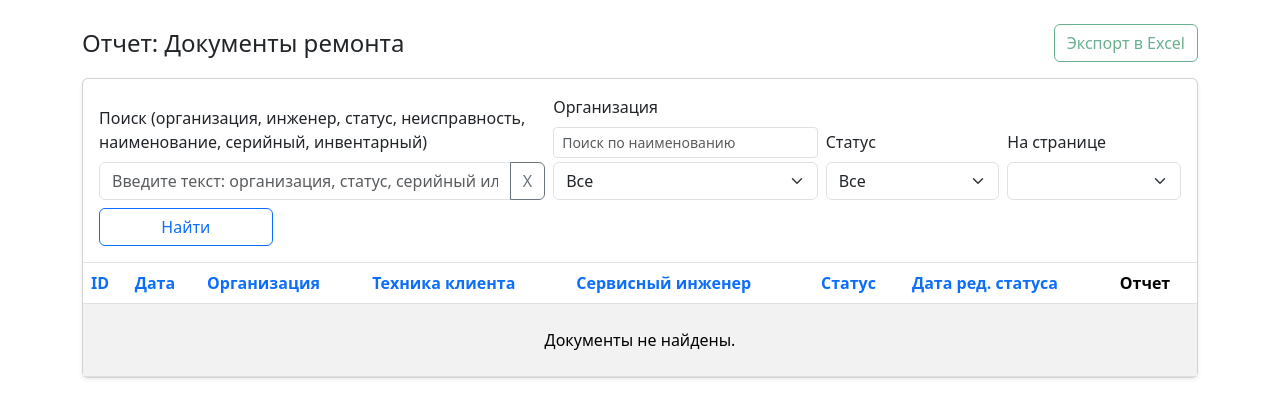
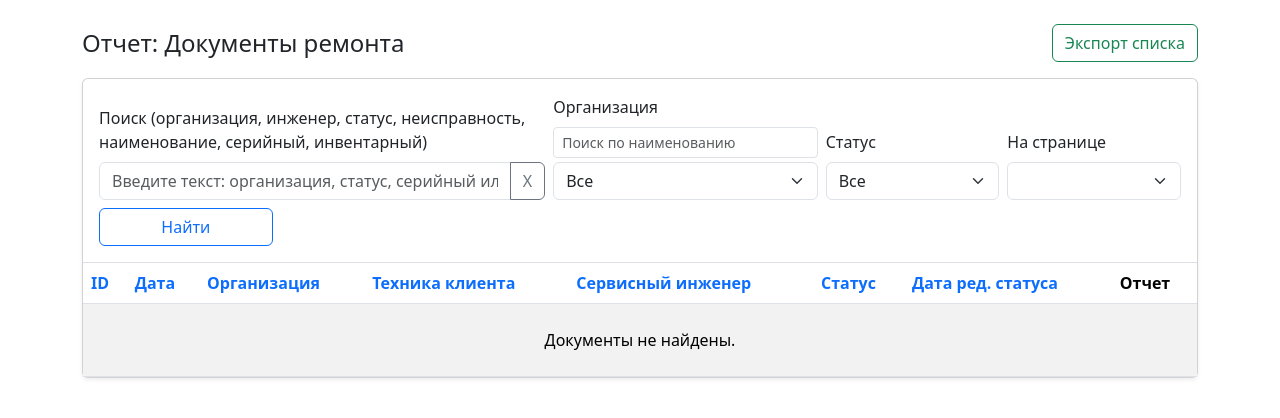
Before and after one commit to HomeUserDeveloper/services, a Django app: template services/templates/report_repair_document.html in a window 1280 px wide. Shown: the part 56-474 px from the top of the page. Run offline with Django 5.2, Linux system fonts and the light colour scheme; the template is opened without the code that fills it, so the values that code supplies are empty.

Commit message:
Replace Export in Excel button with Export list button on Repair documents report

```diff
--- a/services/templates/report_repair_document.html
+++ b/services/templates/report_repair_document.html
@@ -17,7 +17,7 @@
             <input type="hidden" name="per_page" value="{{ per_page }}">
             <input type="hidden" name="sort" value="{{ sort }}">
             <input type="hidden" name="dir" value="{{ direction }}">
-            <button type="submit" name="export" value="excel" class="btn btn-outline-success" {% if not selected_document %}disabled{% endif %}>Экспорт в Excel</button>
+            <button type="submit" name="export" value="excel_list" class="btn btn-outline-success">Экспорт списка</button>
         </form>
     </div>
 </div>
```
